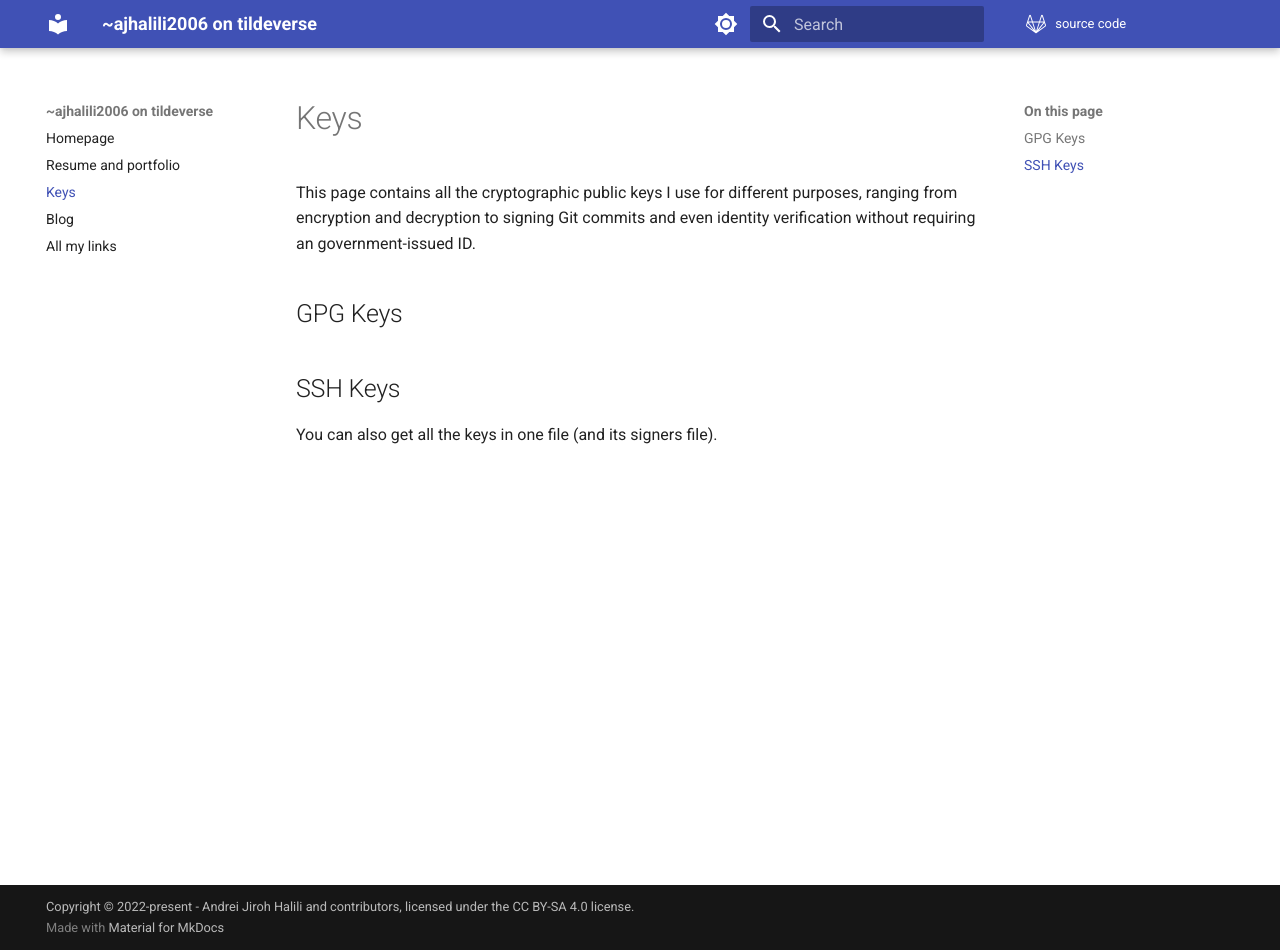
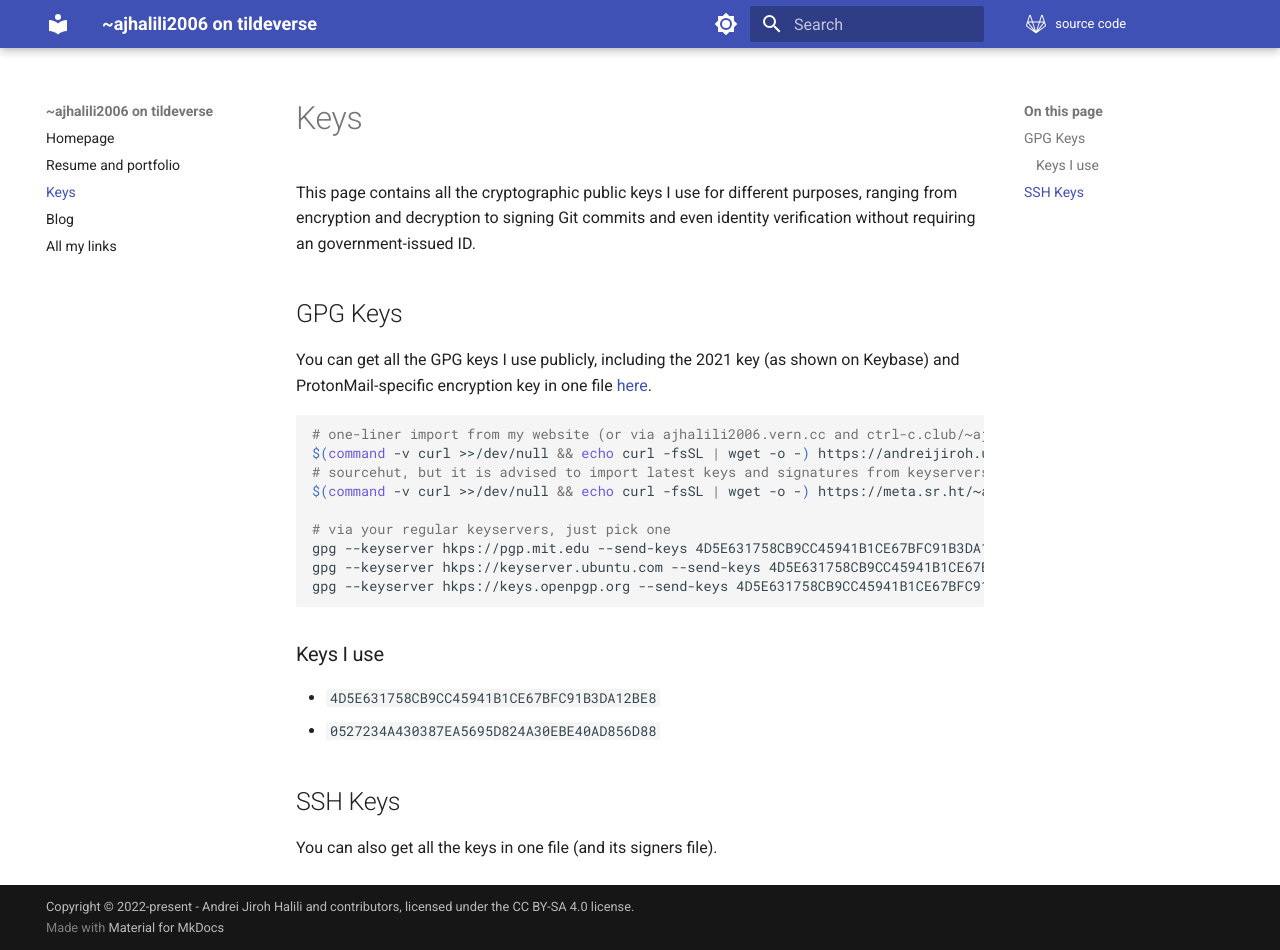
Before and after one commit to andreijiroh-dev/website, an MkDocs documentation site: the page built from markdown/keys/index.md, in a window 1280 px wide and 950 px high. Built offline with MkDocs 1.6.1 and Material for MkDocs 9.7.7, drawn with Linux system fonts in a browser that asks for light colours.

Commit message:
Update repo README and some docs + Caddyfile config
Signed-off-by: ~ajhalili2006 (vern/ctrl-c) <ajhalili2006@vern.cc>

````diff
--- a/markdown/keys/index.md
+++ b/markdown/keys/index.md
@@ -7,6 +7,26 @@ an government-issued ID.
 
 ## GPG Keys
 
+You can get all the GPG keys I use publicly, including the 2021 key (as shown on Keybase) and
+ProtonMail-specific encryption key in one file [here](./keys.asc).
+
+```bash
+# one-liner import from my website (or via ajhalili2006.vern.cc and ctrl-c.club/~ajhalili2006)
+$(command -v curl >>/dev/null && echo curl -fsSL | wget -o -) https://andreijiroh.uk.eu.org/keys/pgp.asc | gpg --import
+# sourcehut, but it is advised to import latest keys and signatures from keyservers, listed below
+$(command -v curl >>/dev/null && echo curl -fsSL | wget -o -) https://meta.sr.ht/~ajhalili2006.pgp | gpg --import
+
+# via your regular keyservers, just pick one
+gpg --keyserver hkps://pgp.mit.edu --send-keys 4D5E631758CB9CC45941B1CE67BFC91B3DA12BE8 0527234A430387EA5695D824A30EBE40AD856D88
+gpg --keyserver hkps://keyserver.ubuntu.com --send-keys 4D5E631758CB9CC45941B1CE67BFC91B3DA12BE8 0527234A430387EA5695D824A30EBE40AD856D88
+gpg --keyserver hkps://keys.openpgp.org --send-keys 4D5E631758CB9CC45941B1CE67BFC91B3DA12BE8 0527234A430387EA5695D824A30EBE40AD856D88
+```
+
+### Keys I use
+
+* `4D5E631758CB9CC45941B1CE67BFC91B3DA12BE8`
+* `0527234A430387EA5695D824A30EBE40AD856D88`
+
 ## SSH Keys
 
 You can also get all the keys in one file (and its signers file).
````
Also changed, not shown: README.md (+12 -2 lines), 2 other files.
